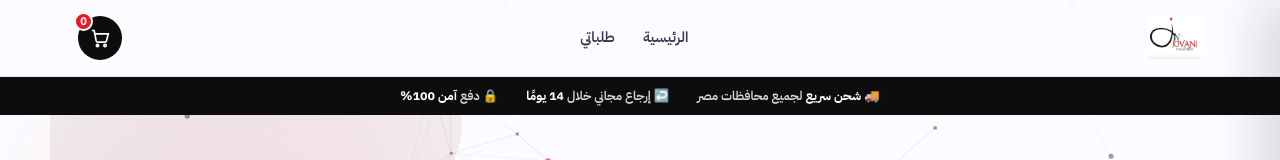
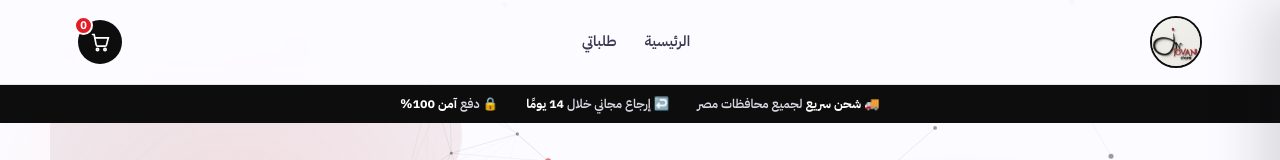
Before and after one commit to hendawi09-ui/jovanistore, a Next.js app: page / in a window 1280 px wide. Shown: the top 160 px of the page. Built offline with nearby package versions, Linux system fonts and the light colour scheme; no server answers.

Commit message:
Tighten logo crop to remove top/bottom margin in circular badge

```diff
--- a/components/Logo.js
+++ b/components/Logo.js
@@ -2,17 +2,31 @@ import Image from "next/image";
 
 export default function Logo({ size = "normal" }) {
   const compact = size === "compact";
-  const h = compact ? 44 : 72;
-  const w = Math.round(h * (1120 / 890)); // keep the logo's real aspect ratio
+  const badgeSize = compact ? 52 : 88; // قطر الإطار الدائري
 
   return (
-    <Image
-      src="/logo.png"
-      alt="JOVANI Casual Wear"
-      width={w}
-      height={h}
-      priority
-      style={{ height: h, width: "auto" }}
-    />
+    <span
+      style={{
+        width: badgeSize,
+        height: badgeSize,
+        borderRadius: "50%",
+        background: "#fff",
+        border: "2px solid #0D0D0D",
+        display: "flex",
+        alignItems: "center",
+        justifyContent: "center",
+        overflow: "hidden",
+        flexShrink: 0,
+      }}
+    >
+      <Image
+        src="/logo.png"
+        alt="JOVANI Casual Wear"
+        width={1040}
+        height={1008}
+        priority
+        style={{ width: "100%", height: "100%", objectFit: "cover" }}
+      />
+    </span>
   );
 }
```
Also changed, not shown: public/logo.png.
